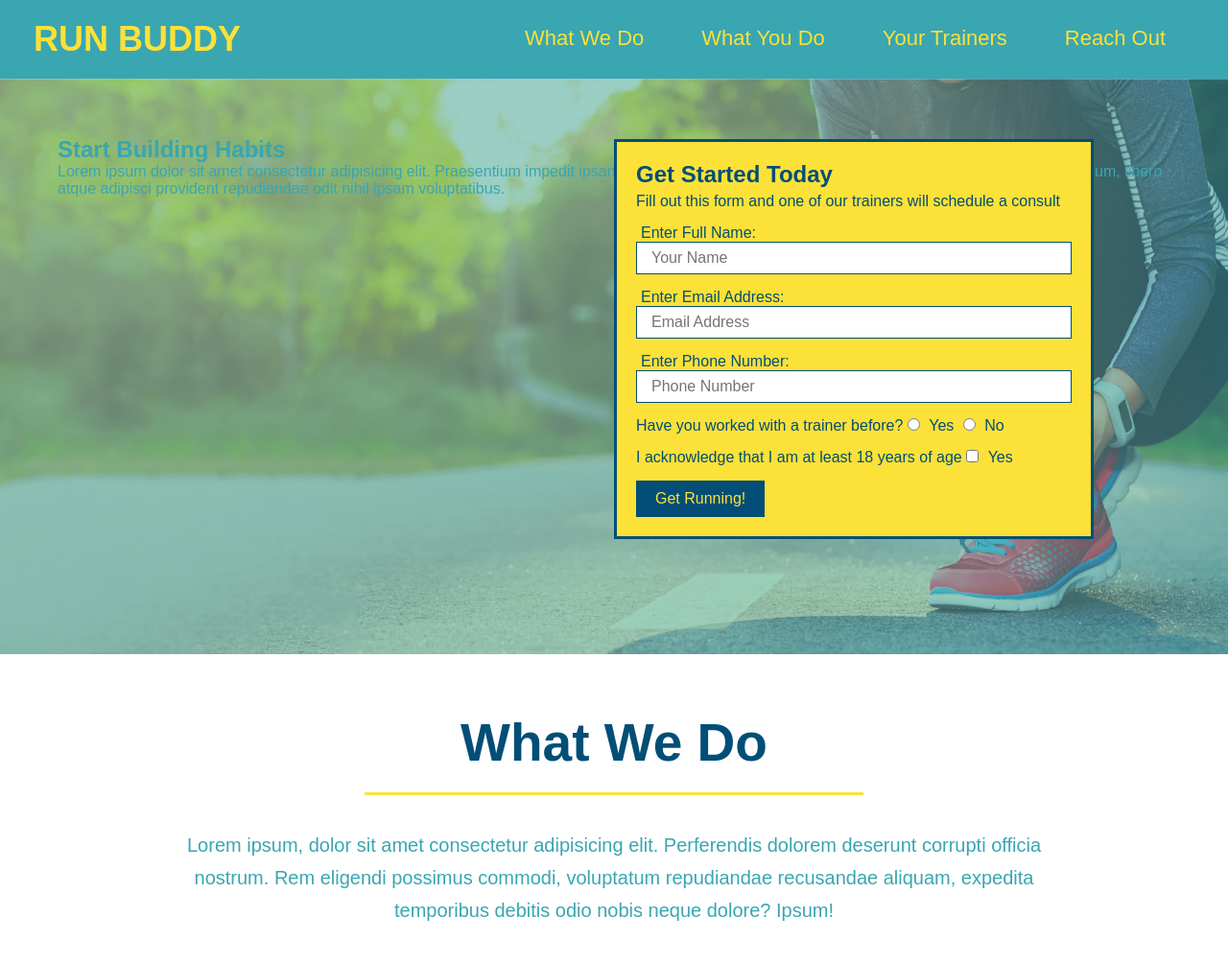
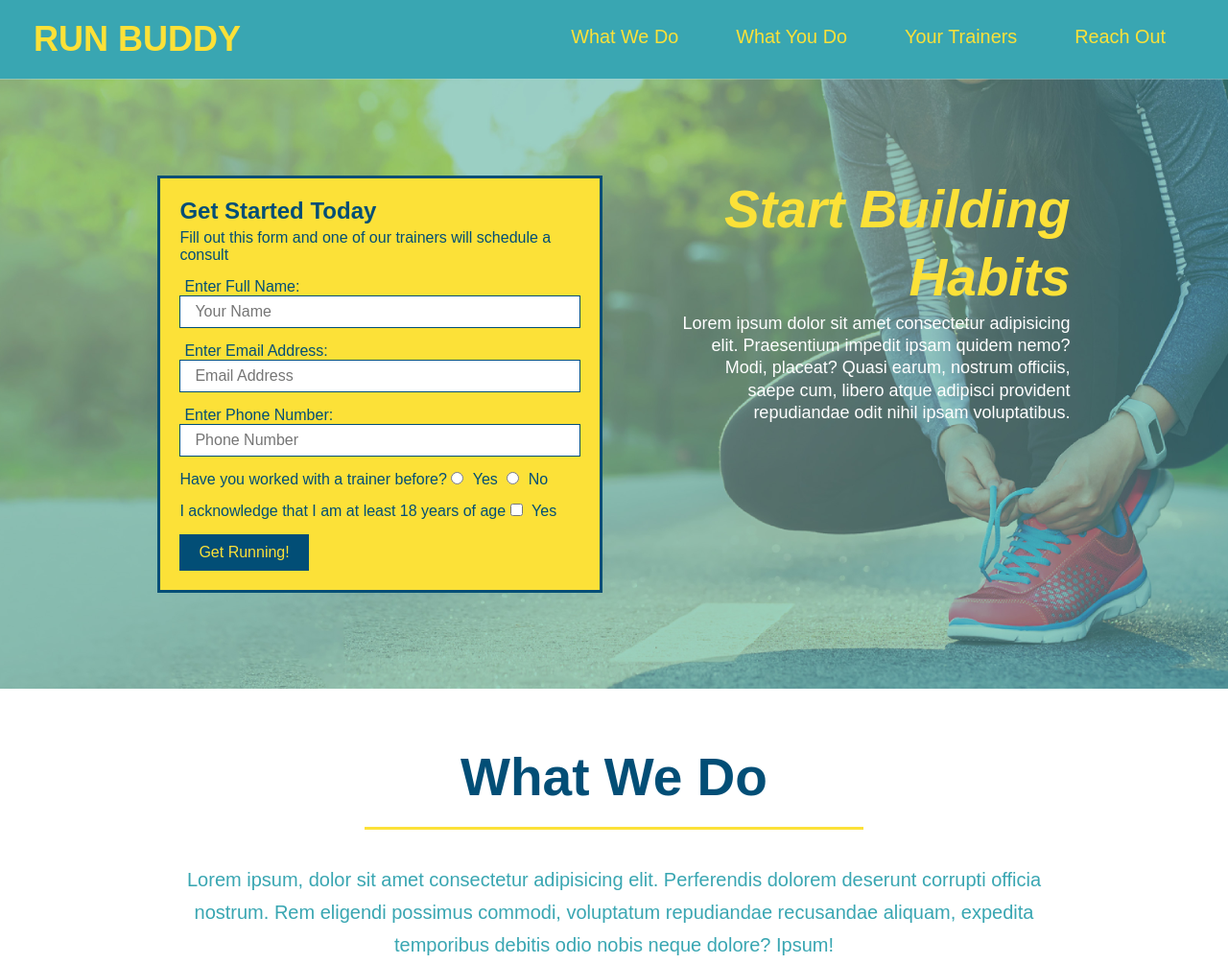
Before and after one commit to cdonais/run-buddy, a plain HTML site: page index.html in a window 1280 px wide. Shown: the top 1005 px of the page at 96% size. Drawn offline with Linux system fonts and the light colour scheme.

Commit message:
add flexbox to the hero

```diff
--- a/assets/css/style.css
+++ b/assets/css/style.css
@@ -38,21 +38,22 @@ header nav ul {
 header nav ul li a {
     margin: 0 30px;
     font-weight: lighter;
-    font-size: 22px;
+    font-size: 1.55vw;
 }
 footer {
     background: #fce138;
     width: 100%;
     padding: 40px 35px;
+    display: flex;
+    justify-content: space-between;
+    flex-wrap: wrap;
 }
 footer h2 {
-    display: inline;
     color: #024e76;
     font-size: 30px;
     margin: 0;
 }
 footer div {
-    float: right;
     line-height: 1.5;
     text-align: right;
 }
@@ -64,10 +65,25 @@ section {
 }
 .hero {
     background-image: url("../images/hero-bg.jpeg");
-    height: 600px;
     background-size: cover;
     background-position: center;
-    position: relative;
+    display: flex;
+    justify-content: center;
+    flex-wrap: wrap;
+
+}
+.hero-cta {
+    width: 35%;
+    text-align: right;
+    margin: 3.5%;
+    color: #fff;
+    font-size: 18px;
+    line-height: 1.3;
+}
+.hero-cta h2 {
+    font-style: italic;
+    font-size: 55px;
+    color: #fce138;
 }
 .hero-secondary{
     margin: 20px;
@@ -79,11 +95,9 @@ section {
     color: #024e76;
     background-color: #fce138;
     padding: 20px;
-    width: 500px;
     border: 3px solid #024e76;
-    position: absolute;
-    bottom: 120px;
-    right: 140px;
+    width: 40%;
+    margin: 3.5%;
 }
 .hero-form h3 {
     font-size: 24px;
```
